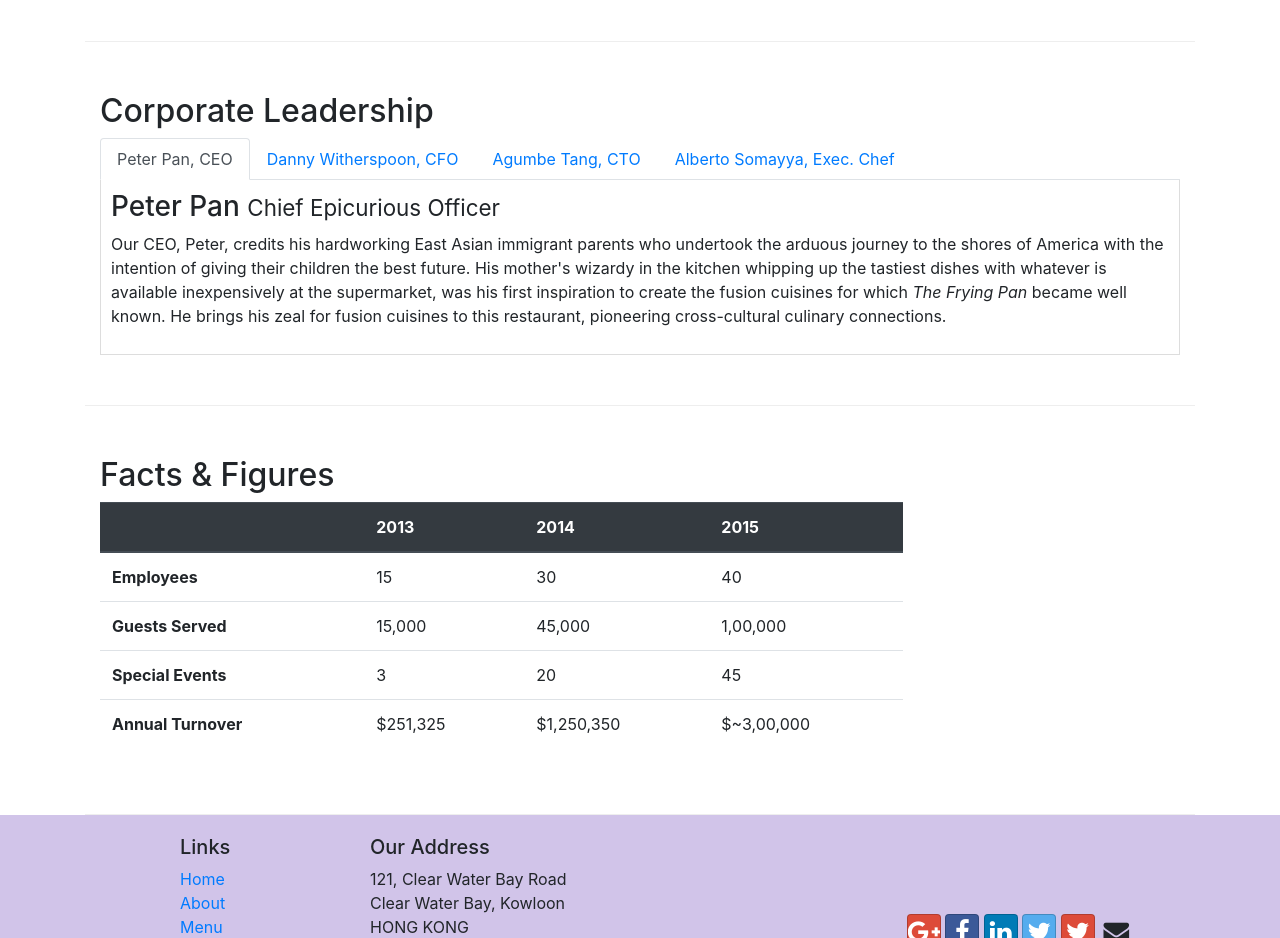
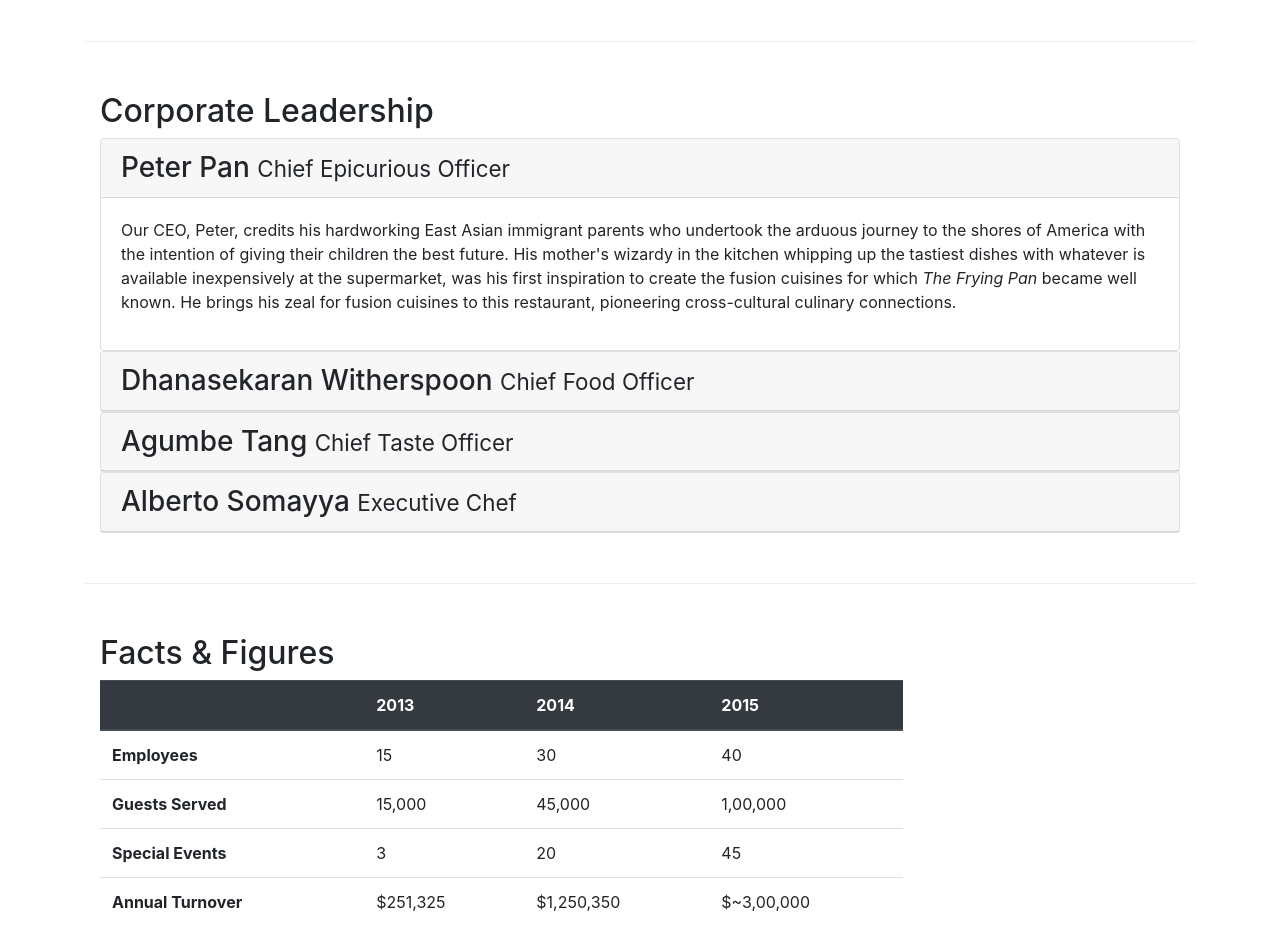
Before and after one commit to adarsh8630/Bootstrap, a website: page aboutus.html in a window 1280 px wide. Shown: the part 880-1818 px from the top of the page. Drawn offline with nearby package versions, Linux system fonts and the light colour scheme.

Commit message:
accordion

```diff
--- a/aboutus.html
+++ b/aboutus.html
@@ -98,40 +98,64 @@
         <div class= "row row-content ">
             <div class = "col 12 col-auto">
                 <h2>Corporate Leadership</h2>
-                <ul class="nav nav-tabs">
-                    <li class="nav-item">
-                      <a class="nav-link active" href="#peter"
-                        role="tab" data-toggle="tab">Peter Pan, CEO</a>
-                    </li>
-                    <li class="nav-item">
-                      <a class="nav-link" href="#danny" role="tab"
-                        data-toggle="tab">Danny Witherspoon, CFO</a>
-                    </li>
-                    <li class="nav-item">
-                      <a class="nav-link" href="#agumbe"role="tab"
-                        data-toggle="tab">Agumbe Tang, CTO</a>
-                    </li>
-                    <li class="nav-item">
-                      <a class="nav-link" href="#alberto" role="tab"
-                        data-toggle="tab">Alberto Somayya, Exec. Chef</a>
-                    </li>
-                </ul>
-                <div class="tab-content" role="tablist">
-                    <div class="tab-pane fade show active" id="peter" role="tabpanel">
-                        <h3>Peter Pan <small>Chief Epicurious Officer</small></h3>
-                        <p class="d-none d-sm-block">Our CEO, Peter, credits his hardworking East Asian immigrant parents who undertook the arduous journey to the shores of America with the intention of giving their children the best future. His mother's wizardy in the kitchen whipping up the tastiest dishes with whatever is available inexpensively at the supermarket, was his first inspiration to create the fusion cuisines for which <em>The Frying Pan</em> became well known. He brings his zeal for fusion cuisines to this restaurant, pioneering cross-cultural culinary connections.</p>
+
+                <div id="accordion">
+                    <div class="card">
+                        <div class="card-header" role="tab" id="peterhead">
+                        <h3 class="mb-0">
+                            <a data-toggle="collapse" data-target="#peter">
+                            Peter Pan <small>Chief Epicurious Officer</small>
+                            </a>
+                        </h3>
+                        </div>
+                        <div class="collapse show" id="peter" data-parent="#accordion">
+                            <div class="card-body">
+                                <p class="d-none d-sm-block">Our CEO, Peter, credits his hardworking East Asian immigrant parents who undertook the arduous journey to the shores of America with the intention of giving their children the best future. His mother's wizardy in the kitchen whipping up the tastiest dishes with whatever is available inexpensively at the supermarket, was his first inspiration to create the fusion cuisines for which <em>The Frying Pan</em> became well known. He brings his zeal for fusion cuisines to this restaurant, pioneering cross-cultural culinary connections.</p>
+                            </div>
+                        </div>
                     </div>
-                    <div class="tab-pane fade" id="danny" role="tabpanel">
-                        <h3>Dhanasekaran Witherspoon <small>Chief Food Officer</small></h3>
-                        <p class="d-none d-sm-block">Our CFO, Danny, as he is affectionately referred to by his colleagues, comes from a long established family tradition in farming and produce. His experiences growing up on a farm in the Australian outback gave him great appreciation for varieties of food sources. As he puts it in his own words, <em>Everything that runs, wins, and everything that stays, pays!</em></p>
+                    <div class="card">
+                        <div class="card-header" role="tab" id="dannyhead">
+                        <h3 class="mb-0">
+                            <a class="collapsed" data-toggle="collapse" data-target="#danny">
+                            Dhanasekaran Witherspoon <small>Chief Food Officer</small>
+                            </a>
+                        </h3>
+                        </div>
+                        <div class="collapse" id="danny" data-parent="#accordion">
+                            <div class="card-body">
+                                <p class="d-none d-sm-block">Our CFO, Danny, as he is affectionately referred to by his colleagues, comes from a long established family tradition in farming and produce. His experiences growing up on a farm in the Australian outback gave him great appreciation for varieties of food sources. As he puts it in his own words, <em>Everything that runs, wins, and everything that stays, pays!</em></em></p>
+                            </div>
+                        </div>
                     </div>
-                    <div class="tab-pane fade" id="agumbe" role="tabpanel">
-                        <h3>Agumbe Tang <small>Chief Taste Officer</small></h3>
-                        <p class="d-none d-sm-block">Blessed with the most discerning gustatory sense, Agumbe, our CTO, personally ensures that every dish that we serve meets his exacting tastes. Our chefs dread the tongue lashing that ensues if their dish does not meet his exacting standards. He lives by his motto, <em>You click only if you survive my lick.</em></p>
+                    <div class="card">
+                        <div class="card-header" role="tab" id="agumbehead">
+                        <h3 class="mb-0">
+                            <a class="collapsed" data-toggle="collapse" data-target="#agumbe">
+                            Agumbe Tang <small>Chief Taste Officer</small>
+                            </a>
+                        </h3>
+                        </div>
+                        <div class="collapse" id="agumbe" data-parent="#accordion">
+                            <div class="card-body">
+                                <p class="d-none d-sm-block">Blessed with the most discerning gustatory sense, Agumbe, our CTO, personally ensures that every dish that we serve meets his exacting tastes. Our chefs dread the tongue lashing that ensues if their dish does not meet his exacting standards. He lives by his motto, <em>You click only if you survive my lick.</em>
+                                </p>
+                            </div>
+                        </div>
                     </div>
-                    <div class="tab-pane fade" id="alberto" role="tabpanel">
-                        <h3>Alberto Somayya <small>Executive Chef</small></h3>
-                        <p class="d-none d-sm-block">Award winning three-star Michelin chef with wide International experience having worked closely with whos-who in the culinary world, he specializes in creating mouthwatering Indo-Italian fusion experiences. He says, <em>Put together the cuisines from the two craziest cultures, and you get a winning hit! Amma Mia!</em></p>
+                    <div class="card">
+                        <div class="card-header" role="tab" id="albertohead">
+                        <h3 class="mb-0">
+                            <a class="collapsed" data-toggle="collapse" data-target="#alberto">
+                            Alberto Somayya <small>Executive Chef</small>
+                            </a>
+                        </h3>
+                        </div>
+                        <div class="collapse" id="alberto" data-parent="#accordion">
+                            <div class="card-body">
+                                <p class="d-none d-sm-block">Award winning three-star Michelin chef with wide International experience having worked closely with whos-who in the culinary world, he specializes in creating mouthwatering Indo-Italian fusion experiences. He says, <em>Put together the cuisines from the two craziest cultures, and you get a winning hit! Amma Mia!</em></p>
+                            </div>
+                        </div>
                     </div>
                 </div>
             </div>
```
